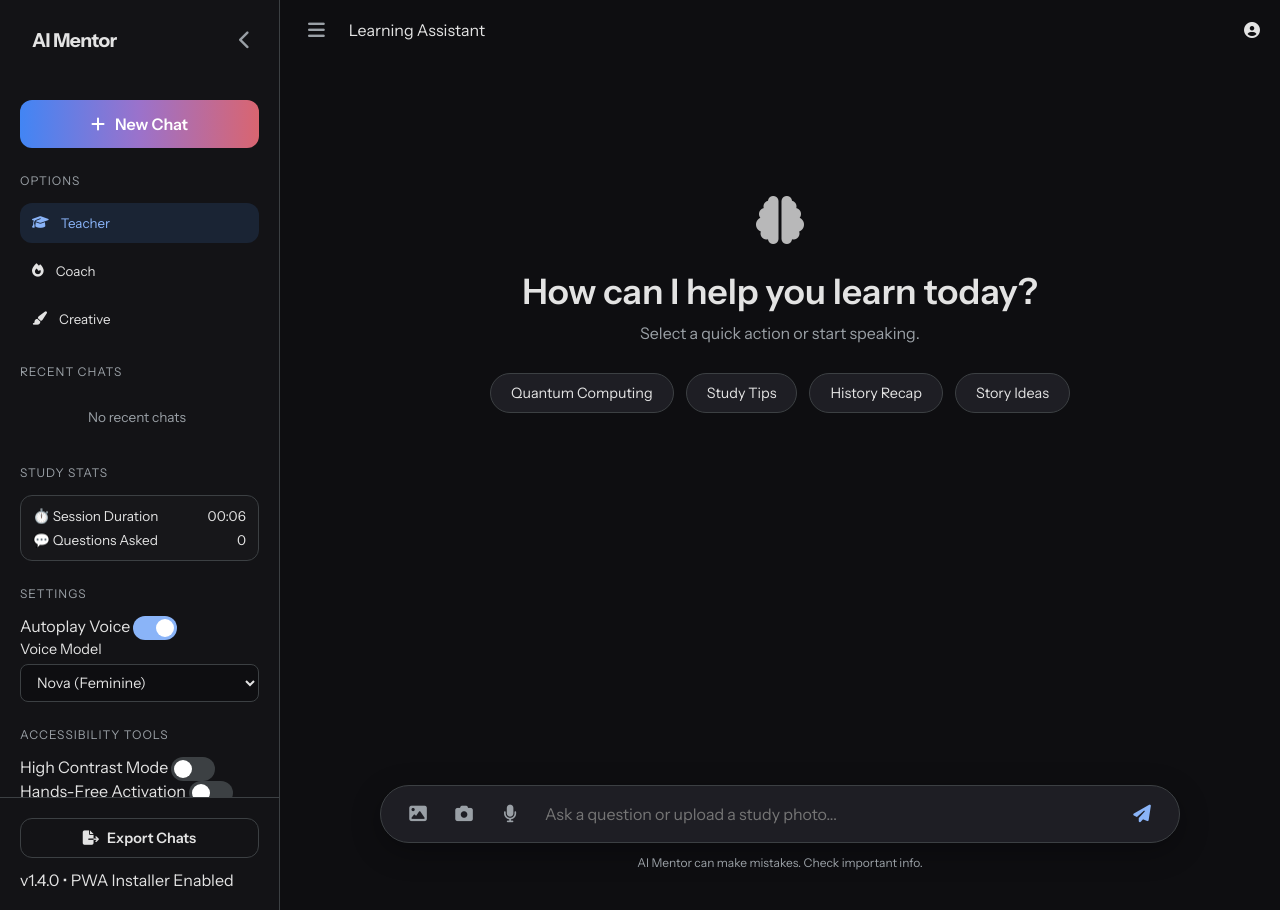
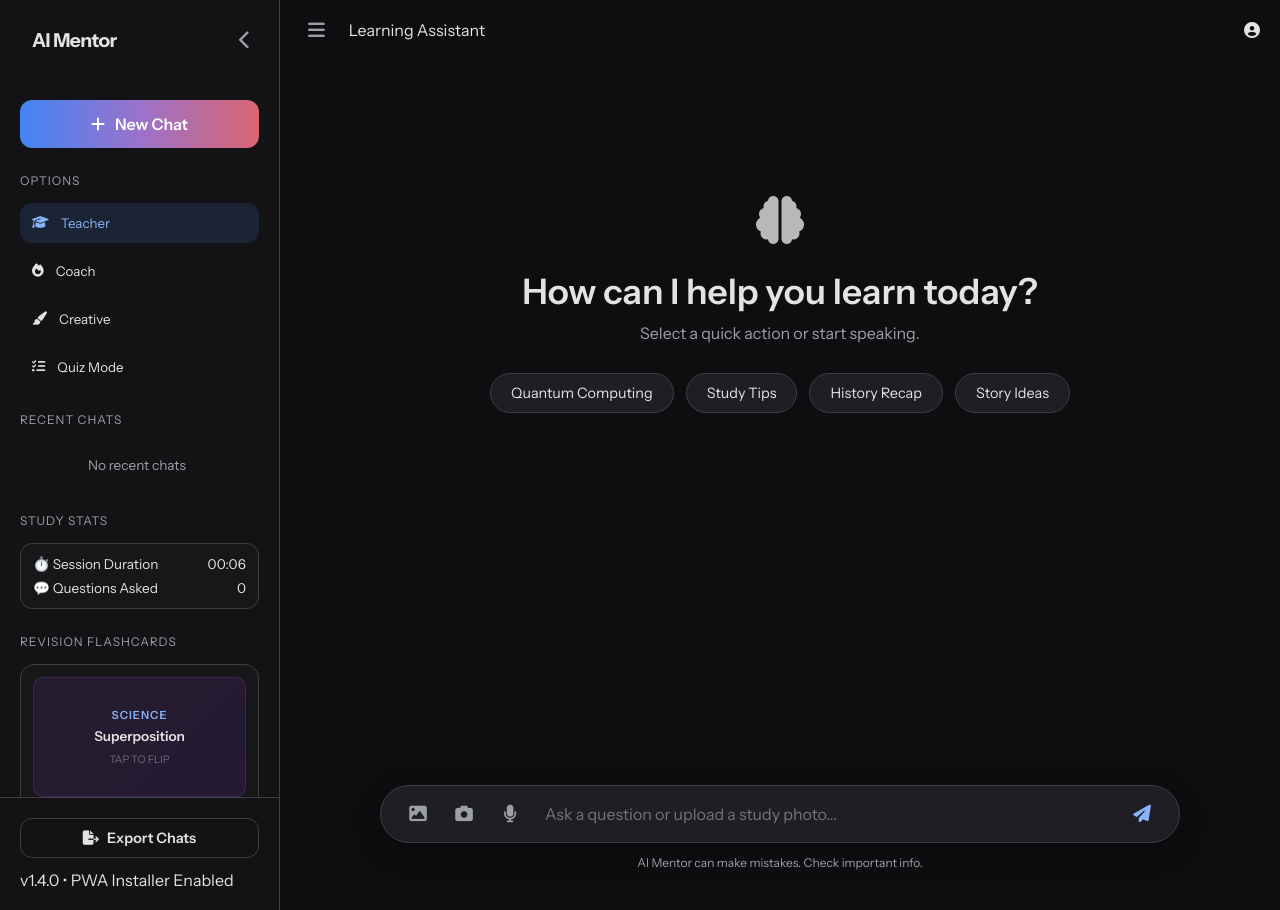
Before and after one commit to Abhishek-7j/Voice_Based_Intelligent_Learning_Assistant, a Flask app: page / in a window 1280 px wide. Run offline with Flask 3, Linux system fonts and the light colour scheme; data that the repository does not hold is empty; some libraries are stand-ins or nearby versions.

Commit message:
Upgrade: Integrated Quiz Mode (interactive questions engine) and 3D Revision Flashcards sidebar widget

```diff
--- a/static/css/style.css
+++ b/static/css/style.css
@@ -953,3 +953,147 @@ body.theme-high-contrast .prompt-chip {
 body.theme-high-contrast .sidebar {
     background: #000000 !important;
 }
+
+/* Flashcard Study Widget */
+.flashcard-panel {
+    background: rgba(255, 255, 255, 0.02);
+    border: 1px solid var(--border-color);
+    border-radius: 14px;
+    padding: 12px;
+    margin-bottom: 15px;
+    display: flex;
+    flex-direction: column;
+    gap: 12px;
+    align-items: center;
+}
+
+.flashcard {
+    width: 100%;
+    height: 120px;
+    perspective: 1000px; /* Enable 3D transitions */
+    cursor: pointer;
+}
+
+.flashcard-inner {
+    width: 100%;
+    height: 100%;
+    text-align: center;
+    transition: transform 0.6s cubic-bezier(0.4, 0.0, 0.2, 1);
+    transform-style: preserve-3d;
+    position: relative;
+    border-radius: 10px;
+}
+
+.flashcard.flipped .flashcard-inner {
+    transform: rotateY(180deg);
+}
+
+.flashcard-front, .flashcard-back {
+    position: absolute;
+    width: 100%;
+    height: 100%;
+    backface-visibility: hidden; /* Hide standard reverse side */
+    -webkit-backface-visibility: hidden;
+    display: flex;
+    flex-direction: column;
+    justify-content: center;
+    align-items: center;
+    padding: 10px;
+    border-radius: 10px;
+    box-sizing: border-box;
+}
+
+.flashcard-front {
+    background: linear-gradient(135deg, rgba(161, 85, 232, 0.1), rgba(121, 40, 202, 0.15));
+    border: 1px solid rgba(161, 85, 232, 0.2);
+    color: var(--text-primary);
+}
+
+.flashcard-back {
+    background: linear-gradient(135deg, rgba(0, 229, 255, 0.08), rgba(0, 184, 212, 0.15));
+    border: 1px solid rgba(0, 229, 255, 0.25);
+    color: var(--text-primary);
+    transform: rotateY(180deg);
+}
+
+.flashcard-category {
+    font-size: 0.7rem;
+    font-weight: 600;
+    text-transform: uppercase;
+    letter-spacing: 1px;
+    color: var(--accent);
+    margin-bottom: 6px;
+}
+
+.flashcard-text {
+    font-size: 0.85rem;
+    font-weight: 600;
+    line-height: 1.3;
+    margin: 0;
+    text-align: center;
+}
+
+.flashcard-back .flashcard-text {
+    font-size: 0.75rem;
+    font-weight: 400;
+    color: var(--text-secondary);
+}
+
+.flashcard-action {
+    font-size: 0.65rem;
+    color: rgba(255, 255, 255, 0.35);
+    margin-top: 8px;
+    text-transform: uppercase;
+}
+
+.flashcard-controls {
+    display: flex;
+    justify-content: space-between;
+    align-items: center;
+    width: 100%;
+    padding: 0 4px;
+}
+
+.btn-card-nav {
+    background: rgba(255, 255, 255, 0.05);
+    color: var(--text-primary);
+    border: 1px solid var(--border-color);
+    border-radius: 50%;
+    width: 28px;
+    height: 28px;
+    display: grid;
+    place-items: center;
+    cursor: pointer;
+    transition: 0.2s;
+    font-size: 0.8rem;
+}
+
+.btn-card-nav:hover {
+    background: var(--accent);
+    color: var(--bg-dark);
+    border-color: var(--accent);
+    transform: scale(1.05);
+}
+
+#card-indicator {
+    font-size: 0.8rem;
+    color: var(--text-secondary);
+}
+
+/* High Contrast Adaptations for Card Widget */
+body.theme-high-contrast .flashcard-front,
+body.theme-high-contrast .flashcard-back {
+    border: 2px solid #ffffff !important;
+    background: #000000 !important;
+    color: #ffffff !important;
+}
+
+body.theme-high-contrast .flashcard-category {
+    color: #ffff00 !important;
+}
+
+body.theme-high-contrast .btn-card-nav {
+    border: 2px solid #ffffff !important;
+    color: #ffffff !important;
+    background: #000000 !important;
+}
--- a/static/js/main.js
+++ b/static/js/main.js
@@ -722,6 +722,80 @@ document.addEventListener('DOMContentLoaded', () => {
     // Export Handler
     exportHistoryBtn.addEventListener('click', exportHistory);
 
+    // --- Visual Revision Flashcards Deck ---
+    const flashcardDeck = [
+        {
+            category: "Science",
+            term: "Superposition",
+            definition: "A principle of quantum mechanics where a particle exists in multiple states (0 and 1) simultaneously until measured."
+        },
+        {
+            category: "Coding",
+            term: "Recursion",
+            definition: "A programming technique where a function calls itself to break down complex problems into simpler sub-problems."
+        },
+        {
+            category: "Study Skill",
+            term: "Active Recall",
+            definition: "Testing yourself on a topic rather than re-reading notes. Proven to lock concepts into long-term memory."
+        },
+        {
+            category: "History",
+            term: "D-Day Landings",
+            definition: "June 6, 1944: The Allied invasion of Normandy, which marked the beginning of the liberation of Western Europe in WWII."
+        },
+        {
+            category: "Science",
+            term: "Entanglement",
+            definition: "A quantum phenomenon where two linked particles instantaneously affect each other's state regardless of distance."
+        }
+    ];
+
+    let currentCardIndex = 0;
+    const flashcardEl = document.getElementById('flashcard');
+    const cardCategoryEl = document.getElementById('card-category');
+    const cardFrontTextEl = document.getElementById('card-front-text');
+    const cardBackTextEl = document.getElementById('card-back-text');
+    const cardIndicatorEl = document.getElementById('card-indicator');
+    const prevCardBtn = document.getElementById('prev-card-btn');
+    const nextCardBtn = document.getElementById('next-card-btn');
+
+    if (flashcardEl) {
+        flashcardEl.addEventListener('click', () => {
+            flashcardEl.classList.toggle('flipped');
+        });
+    }
+
+    function updateFlashcard() {
+        if (!flashcardEl) return;
+        // Unflip card before updating content
+        flashcardEl.classList.remove('flipped');
+
+        setTimeout(() => {
+            const card = flashcardDeck[currentCardIndex];
+            cardCategoryEl.textContent = card.category;
+            cardFrontTextEl.textContent = card.term;
+            cardBackTextEl.textContent = card.definition;
+            cardIndicatorEl.textContent = `${currentCardIndex + 1} / ${flashcardDeck.length}`;
+        }, 150); // Small delay to sync with flipping back animation
+    }
+
+    if (prevCardBtn) {
+        prevCardBtn.addEventListener('click', (e) => {
+            e.stopPropagation();
+            currentCardIndex = (currentCardIndex - 1 + flashcardDeck.length) % flashcardDeck.length;
+            updateFlashcard();
+        });
+    }
+
+    if (nextCardBtn) {
+        nextCardBtn.addEventListener('click', (e) => {
+            e.stopPropagation();
+            currentCardIndex = (currentCardIndex + 1) % flashcardDeck.length;
+            updateFlashcard();
+        });
+    }
+
     // Initial load configurations
     loadConversations();
 
--- a/templates/index.html
+++ b/templates/index.html
@@ -42,6 +42,7 @@
                     <button class="mode-btn active" data-mode="Teacher"><i class="fas fa-graduation-cap"></i> Teacher</button>
                     <button class="mode-btn" data-mode="Coach"><i class="fas fa-fire"></i> Coach</button>
                     <button class="mode-btn" data-mode="Creative"><i class="fas fa-paint-brush"></i> Creative</button>
+                    <button class="mode-btn" data-mode="Quiz"><i class="fas fa-tasks"></i> Quiz Mode</button>
                 </div>
 
                 <div class="section-label">Recent Chats</div>
@@ -59,6 +60,28 @@
                     <div class="stat-row">
                         <span>💬 Questions Asked</span>
                         <span id="session-queries">0</span>
+                    </div>
+                </div>
+
+                <div class="section-label">Revision Flashcards</div>
+                <div class="flashcard-panel">
+                    <div class="flashcard" id="flashcard">
+                        <div class="flashcard-inner">
+                            <div class="flashcard-front">
+                                <span class="flashcard-category" id="card-category">Science</span>
+                                <p class="flashcard-text" id="card-front-text">Superposition</p>
+                                <span class="flashcard-action">Tap to Flip</span>
+                            </div>
+                            <div class="flashcard-back">
+                                <p class="flashcard-text" id="card-back-text">A principle of quantum mechanics where a particle exists in multiple states (0 and 1) simultaneously until measured.</p>
+                                <span class="flashcard-action">Tap to Flip</span>
+                            </div>
+                        </div>
+                    </div>
+                    <div class="flashcard-controls">
+                        <button id="prev-card-btn" class="btn-card-nav" title="Previous Card"><i class="fas fa-chevron-left"></i></button>
+                        <span id="card-indicator">1 / 5</span>
+                        <button id="next-card-btn" class="btn-card-nav" title="Next Card"><i class="fas fa-chevron-right"></i></button>
                     </div>
                 </div>
 
```
Also changed, not shown: utils/llm.py (+77 -4 lines).
